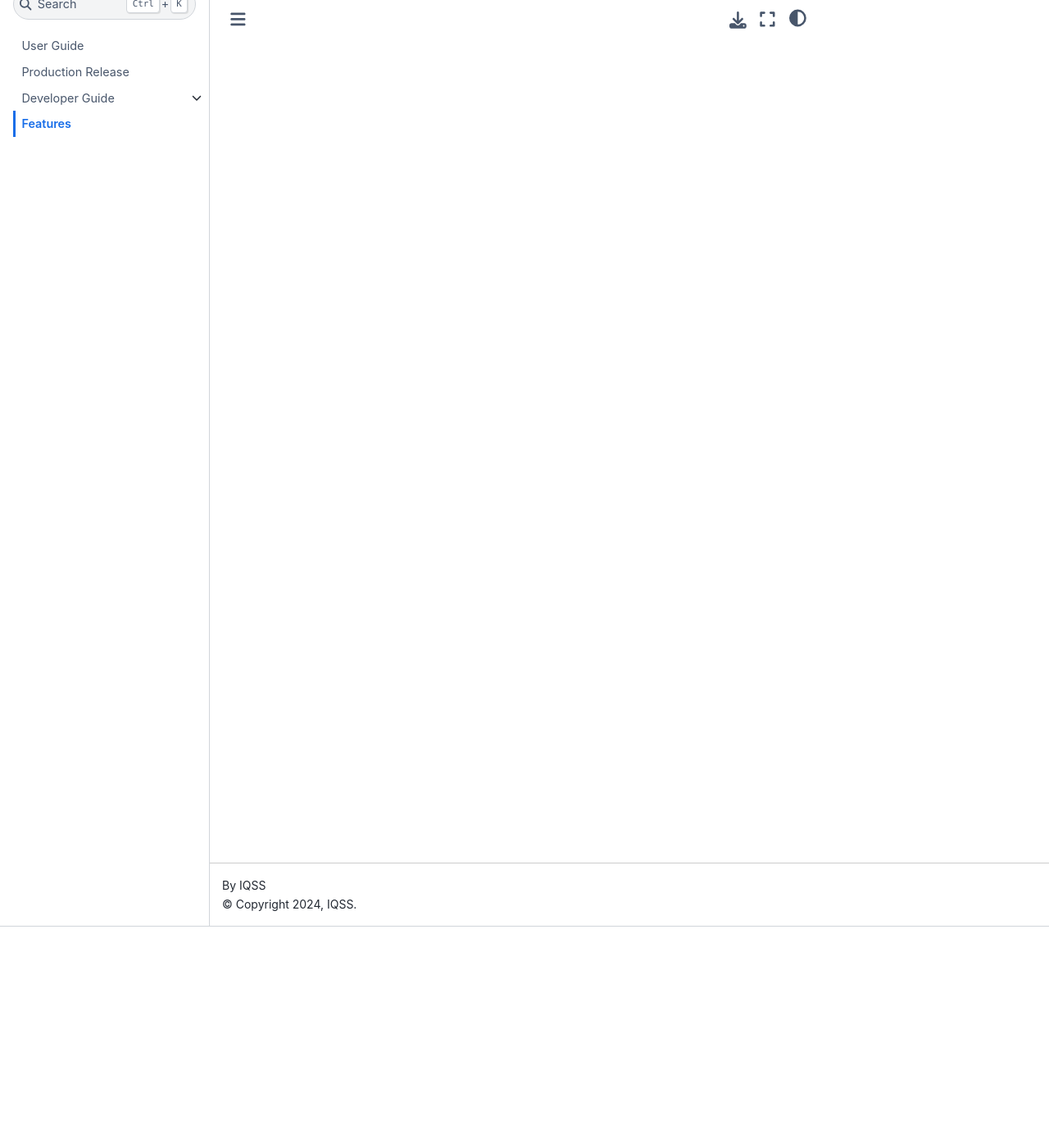
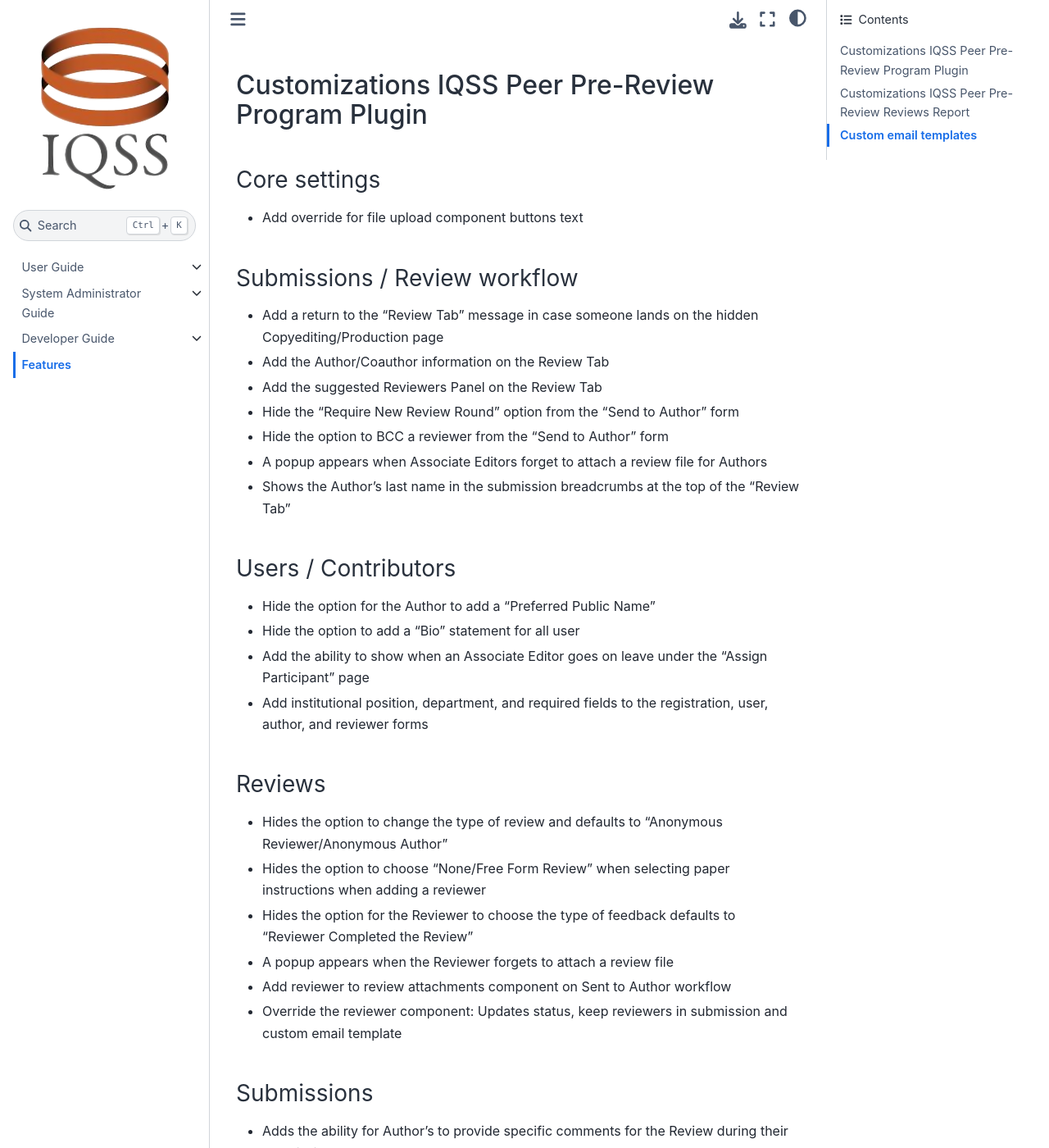
Before and after one commit to IQSS/ppr-ojs, a Sphinx documentation site: the page built from docs/Sphinx-guides/source/features.md, in a window 1280 px wide and 1400 px high, scrolled down 270 px. Shown: the whole window at 82% size. Built offline with Sphinx 7.4.7 and the Sphinx Book theme 1.1.4, drawn with Linux system fonts in a browser that asks for light colours; some of the changed text lies outside the part shown.

````diff
--- a/docs/Sphinx-guides/source/features.md
+++ b/docs/Sphinx-guides/source/features.md
@@ -1 +1,95 @@
 # Features
+
+As part of the effort to keep track of the scope of this plugin, we have created this page to try to identify all the changes done and categorize them on **Customizations** (*Things that work differently from the standard PKP workflow*) and **New Features**. (*Things that were added as functionality to the system*).
+
+Additionally, we use other plugins and customizations made by other contributors and PKP and those will also be included in this document and flagged as such.
+
+
+(custom_ppr_plugin)=
+## Customizations IQSS Peer Pre-Review Program Plugin
+
+### Core settings
+
+- Add override for file upload component buttons text
+
+### Submissions / Review workflow
+
+- Add a return to the "Review Tab" message in case someone lands on the hidden Copyediting/Production page
+- Add the Author/Coauthor information on the Review Tab
+- Add the suggested Reviewers Panel on the Review Tab
+- Hide the "Require New Review Round" option from the "Send to Author" form
+- Hide the option to BCC a reviewer from the "Send to Author" form
+- A popup appears when Associate Editors forget to attach a review file for Authors
+- Shows the Author's last name in the submission breadcrumbs at the top of the "Review Tab"
+
+### Users / Contributors
+
+- Hide the option for the Author to add a "Preferred Public Name"
+- Hide the option to add a "Bio" statement for all user
+- Add the ability to show when an Associate Editor goes on leave under the "Assign Participant" page
+- Add institutional position, department, and required fields to the registration, user, author, and reviewer forms
+
+### Reviews
+
+- Hides the option to change the type of review and defaults to "Anonymous Reviewer/Anonymous Author"
+- Hides the option to choose "None/Free Form Review" when selecting paper instructions when adding a reviewer
+- Hides the option for the Reviewer to choose the type of feedback defaults to "Reviewer Completed the Review"
+- A popup appears when the Reviewer forgets to attach a review file
+- Add reviewer to review attachments component on Sent to Author workflow
+- Override the reviewer component: Updates status, keep reviewers in submission and custom email template
+
+### Submissions
+- Adds the ability for Author's to provide specific comments for the Review during their submission
+- Adds the ability for the Author to choose their research document type (e.g. Paper, Pre-Analysis, etc)
+- Hides the ability for Author's to add a prefix to their title during submission
+- Adds the ability to close a submission once the review has been completed and sends it to the Archive tab
+- Adds the Author's submission checklist to their confirmation page before submitting their document
+- Adds the validation pop-up for Author's if they forget to upload their document
+
+### Surveys
+
+- Author submission completed
+- Author dashboard
+- Reviewers
+
+### Emails
+
+- Add author and editor first and full names to email templates
+- Disables the creation of the reviewer registration email
+- Send review accepted confirmation email to reviewer
+- Send review submitted confirmation email to reviewer
+- Add review reminder action email template override based on review being accepted
+- Adds the Managing Editor as BCC to "Thank Reviewer" email for payment initiation
+- Send submission approved confirmation email to author
+- Removes the Coauthors from the submission confirmation email the Author receives
+- Add a checkbox to allow authors to choose if contributors should be notified
+
+### Scheduled Tasks
+
+- Send an email to the Associate Editors if they have an Overdue Response/Review
+- Automated Reviewer due date reminder for an upcoming review
+- Add review sent notification to authors
+
+## Customizations IQSS Peer Pre-Review Reviews Report
+
+### Scheduled Tasks
+
+- Automated submissions/review report
+
+(custom_email_templates)=
+## Custom email templates
+
+|Name|Description|
+|----|-----------|
+|``PPR_REVIEW_DUE_DATE_EDITOR``|Reviewer's Response/Review Overdue|
+|``PPR_REVIEW_DUE_DATE_REVIEWER``|Upcoming Review Due|
+|``PPR_REVIEW_REQUEST_DUE_DATE_REVIEWER``|Scientific Review Request Reminder|
+|``PPR_REQUESTED_REVIEWER_UNASSIGN``|Scientific Review Request Cancellation|
+|``PPR_CONFIRMED_REVIEWER_UNASSIGN``|Scientific Review Cancellation|
+|``PPR_SUBMISSIONS_REPORT_TASK``|Weekly Report|
+|``PPR_SUBMISSION_APPROVED``|Submission|
+|``PPR_REVIEW_ACCEPTED``|Scientific Review Request Confirmation|
+|``PPR_REVIEW_SUBMITTED``|Confirmation of a Review Upload|
+|``PPR_REVIEW_DUE_DATE_WITH_FILES_REVIEWER``|Upcoming Review Due With Documents|
+|``PPR_REVIEW_PENDING_WITH_FILES_REVIEWER``|Uploaded Review Without Submission|
+|``PPR_REVIEW_SENT_AUTHOR``|Survey To Be Sent to Authors|
--- a/docs/Sphinx-guides/source/sysadminGuide/index.md
+++ b/docs/Sphinx-guides/source/sysadminGuide/index.md
@@ -1,4 +1,4 @@
-## Production Release
+## System Administrator Guide
 In order to deploy into the PKP servers, we need to create ``tar.gz`` file with the plugin folder and
 send it to PKP support: ``support@publicknowledgeproject.org``. They will review the code and deploy into the production servers.
 
@@ -10,3 +10,9 @@ To create a release, execute the Makefile target:
 make release
 ```
 This will increase the version number, update the PPR plugins version data, and create the ``tar.gz`` files under the project ``releases`` folder.
+
+```{toctree}
+users
+emailTemplates
+environments
+config
````
Also changed, not shown: docs/Sphinx-guides/source/developerGuide/containers.md (+1 -1 lines), docs/Sphinx-guides/source/developerGuide/environmentSetup.md (+3 -3 lines), docs/Sphinx-guides/source/index.md (+4 -0 lines), docs/Sphinx-guides/source/sysadminGuide/config.md (added, +14 -0 lines), docs/Sphinx-guides/source/sysadminGuide/emailTemplates.md (added, +23 -0 lines), docs/Sphinx-guides/source/sysadminGuide/environments.md (added, +6 -0 lines), docs/Sphinx-guides/source/sysadminGuide/users.md (added, +36 -0 lines), docs/Sphinx-guides/source/userGuide/index.md (+6 -0 lines), docs/Sphinx-guides/source/userGuide/researchDocumentTypes.md (added, +9 -0 lines), docs/Sphinx-guides/source/userGuide/reviews.md (added, +50 -0 lines), docs/Sphinx-guides/source/userGuide/submissions.md (added, +27 -0 lines), .readthedocs.yaml (added), docs/Sphinx-guides/source/img/ojs-create-journal.png (added), 2 other files.
